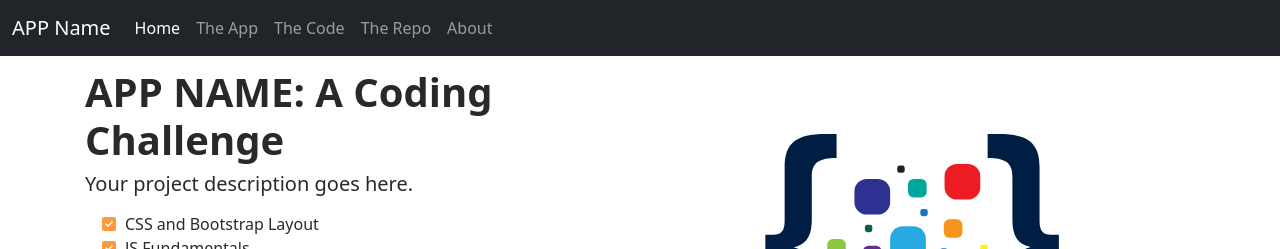
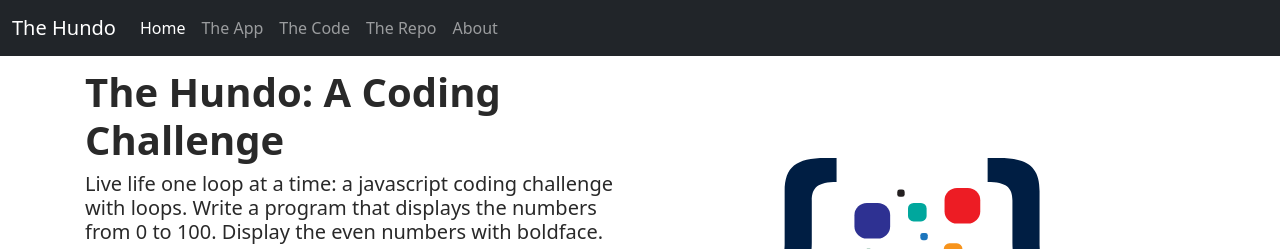
Before and after one commit to jordanthopps/Hundo, a plain HTML site: page index.html in a window 1280 px wide. Shown: the top 249 px of the page. Drawn offline with nearby package versions, Linux system fonts and the light colour scheme.

Commit message:
Changed Index HTML

```diff
--- a/index.html
+++ b/index.html
@@ -2,7 +2,7 @@
 <html lang="en" class="h-100">
 
 <head>
-    <title>APP NAME: Coding Challenge by Jordan Hopps</title>
+    <title>The Hundo: Coding Challenge by Jordan Hopps</title>
     <!-- Required meta tags-->
     <meta charset="utf-8">
     <meta name="viewport" content="width=device-width, initial-scale=1, shrink-to-fit=no">
@@ -27,7 +27,7 @@
         <div class="container-fluid">
             <!--Change the app name when it's cloned. In the img tag, add your logo. Also, set the height and with of the favicon (it's trial and error)
             call width= and height= within the img tag. Try around 24 tall and 30 width and adjust from there; to align, class="d-inline-block (read about this) align-text-top"-->
-            <a class="navbar-brand" href="/index.html"><img src="">APP Name</a> <button class="navbar-toggler"
+            <a class="navbar-brand" href="/index.html"><img src="">The Hundo</a> <button class="navbar-toggler"
                 type="button" data-bs-toggle="collapse" data-bs-target="#navbarNav" aria-controls="navbarNav"
                 aria-expanded="false" aria-label="Toggle navigation">
                 <span class="navbar-toggler-icon"></span>
@@ -61,8 +61,8 @@
         <div class="container mt-2">
             <div class="row row-cols-1 row-cols-md-2">
                 <div class="col order-last order-md-first">
-                    <h1 class="fw-bold">APP NAME: A Coding Challenge</h1>
-                    <h4 class="lead">Your project description goes here.</h4>
+                    <h1 class="fw-bold">The Hundo: A Coding Challenge</h1>
+                    <h4 class="lead">Live life one loop at a time: a javascript coding challenge with loops. Write a program that displays the numbers from 0 to 100. Display the even numbers with boldface.</h4>
                     <ul class="fa-ul pt-2 checklist">
                         <li><span class="fa-li"><i class="fas fa-check-square"></i></span>CSS and Bootstrap Layout</li>
                         <li><span class="fa-li"><i class="fas fa-check-square"></i></span>JS Fundamentals</li>
```
